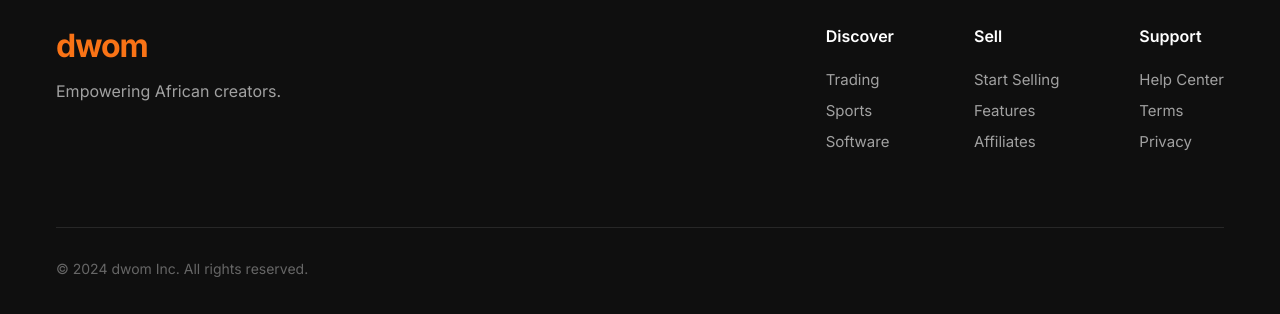
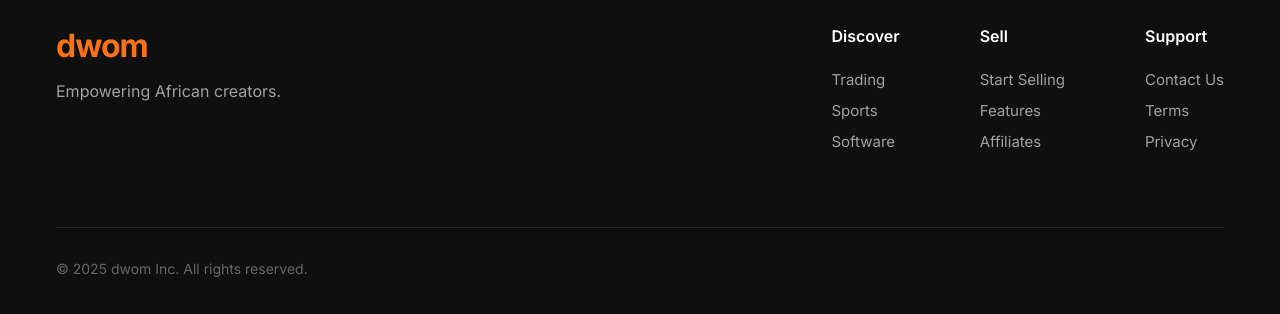
Before and after one commit to 37fury/dwom, a Next.js app: page / in a window 1280 px wide. Shown: the part 2669-2983 px from the top of the page. Built offline with nearby package versions, Linux system fonts and the light colour scheme; no server answers; the database is empty.

Commit message:
Update support email and copyright year in Footer

```diff
--- a/app/components/Footer.tsx
+++ b/app/components/Footer.tsx
@@ -32,14 +32,14 @@ export default function Footer() {
                         </div>
                         <div className={styles.column}>
                             <h4>Support</h4>
-                            <Link href="mailto:support@dwom.com">Help Center</Link>
+                            <Link href="mailto:dwom.store@gmail.com">Contact Us</Link>
                             <Link href="/terms">Terms</Link>
                             <Link href="/privacy">Privacy</Link>
                         </div>
                     </div>
                 </div>
                 <div className={styles.bottom}>
-                    <p>&copy; 2024 dwom Inc. All rights reserved.</p>
+                    <p>&copy; 2025 dwom Inc. All rights reserved.</p>
                 </div>
             </div>
         </footer>
```
